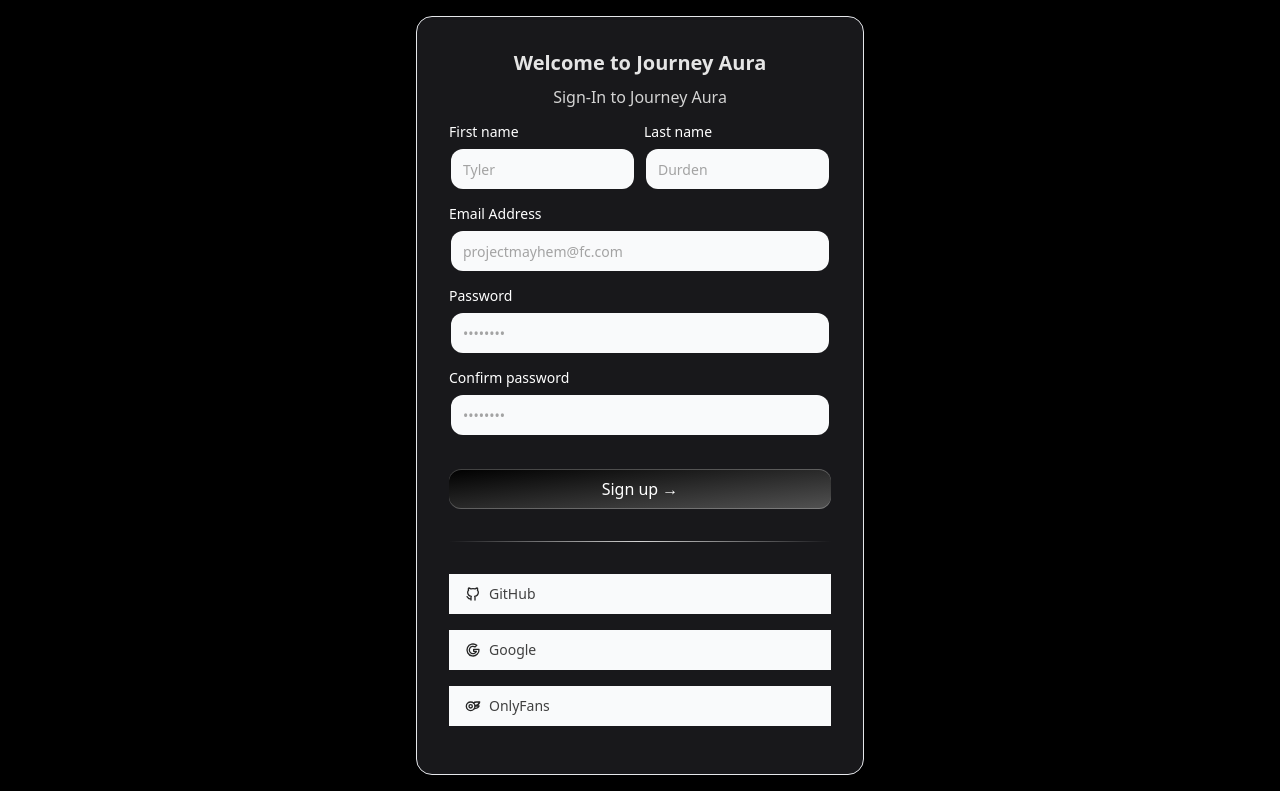
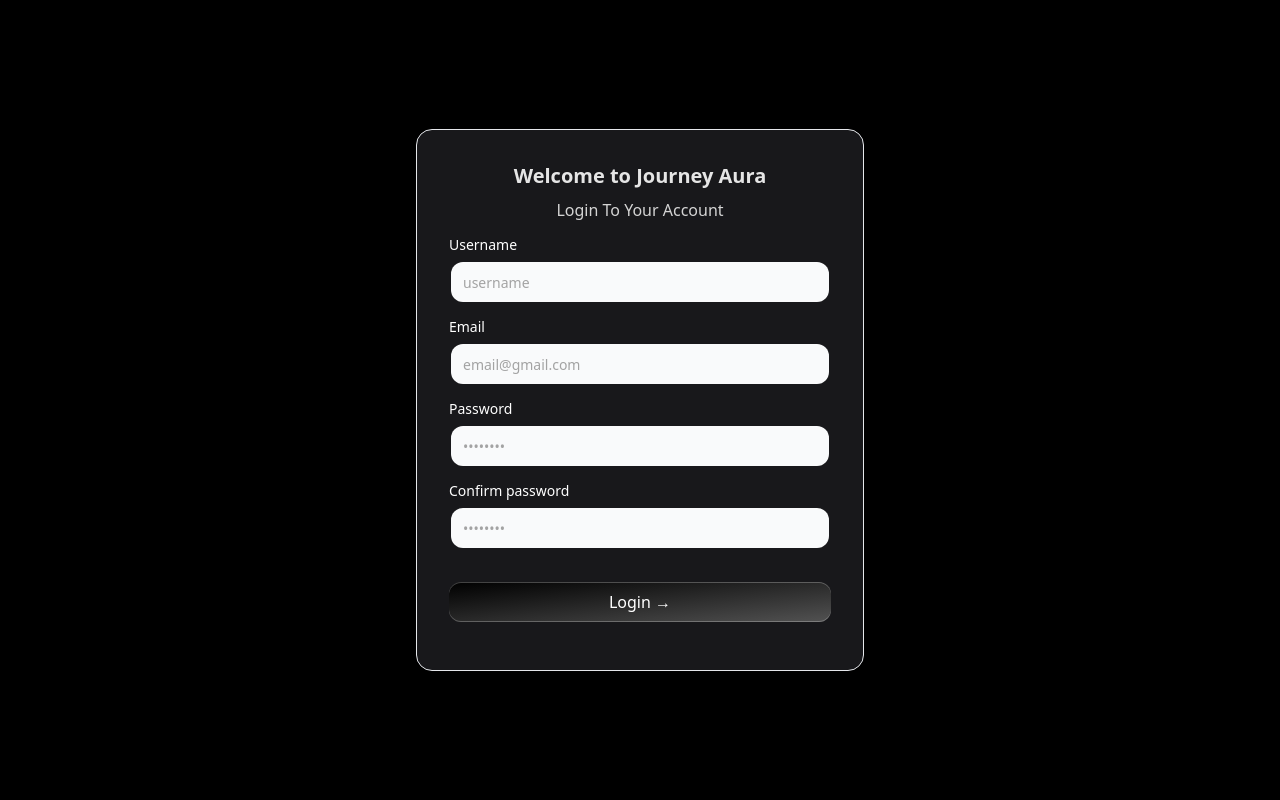
Before and after one commit to TheJayas/JourneyAura, a React (Vite) app in the folder frontend/: page /sign-in in a window 1280 px wide. Built offline with nearby package versions, Linux system fonts and the light colour scheme.

Commit message:
added frontend feature1

```diff
--- a/frontend/src/components/Home.tsx
+++ b/frontend/src/components/Home.tsx
@@ -4,9 +4,9 @@
 const Home = () => {
   return (
     <div className='bg-black h-screen w-screen'>
+      {/* <h1 className='text-white'>abcd</h1> */}
       <BackgroundBeams/>
     </div>
   )
 }
-
 export default withSplashScreen(Home);
--- a/frontend/src/components/sign-in-form.tsx
+++ b/frontend/src/components/sign-in-form.tsx
@@ -2,11 +2,6 @@
 import { Label } from "./ui/label";
 import { Input } from "./ui/input";
 import { cn } from "@/utils/cn";
-import {
-  IconBrandGithub,
-  IconBrandGoogle,
-  IconBrandOnlyfans,
-} from "@tabler/icons-react";
 
 export function SigninForm() {
   const handleSubmit = (e: React.FormEvent<HTMLFormElement>) => {
@@ -14,7 +9,7 @@
     console.log("Form submitted");
   };
   return (
-    <div className="h-full w-full bg-black">
+    <div className="h-screen w-screen bg-black my-auto flex flex-col justify-center">
     <div className="flex flex-col">
       <div className="h-4"></div>
     <div className="max-w-md w-full mx-auto rounded-none md:rounded-2xl p-4 md:p-8 shadow-input bg-zinc-900 border">
@@ -22,23 +17,17 @@
         Welcome to Journey Aura
       </h2>
       <p className="max-w-sm mt-2 text-neutral-300 text-center">
-        Sign-In to Journey Aura
+        Login To Your Account
       </p>
 
       <form className="my-4" onSubmit={handleSubmit}>
-        <div className="flex flex-col md:flex-row space-y-2 md:space-y-0 md:space-x-2 mb-4">
-          <LabelInputContainer>
-            <Label htmlFor="firstname" className="text-white">First name</Label>
-            <Input id="firstname" placeholder="Tyler" type="text" className="rounded-xl"/>
-          </LabelInputContainer>
-          <LabelInputContainer>
-            <Label htmlFor="lastname" className="text-white">Last name</Label>
-            <Input id="lastname" placeholder="Durden" type="text" className="rounded-xl"/>
-          </LabelInputContainer>
-        </div>
         <LabelInputContainer className="mb-4">
-          <Label htmlFor="email" className="text-white">Email Address</Label>
-          <Input id="email" placeholder="projectmayhem@fc.com" type="email" className="rounded-xl" />
+          <Label htmlFor="name" className="text-white">Username</Label>
+          <Input id="name" placeholder="username" type="text" className="rounded-xl"/>
+        </LabelInputContainer>
+        <LabelInputContainer className="mb-4">
+          <Label htmlFor="email" className="text-white">Email</Label>
+          <Input id="email" placeholder="email@gmail.com" type="email" className="rounded-xl" />
         </LabelInputContainer>
         <LabelInputContainer className="mb-4">
           <Label htmlFor="password" className="text-white">Password</Label>
@@ -58,44 +47,9 @@
           className="bg-gradient-to-br relative group/btn from-black dark:from-zinc-900 dark:to-zinc-900 to-neutral-600 block dark:bg-zinc-800 w-full text-white h-10 font-medium shadow-[0px_1px_0px_0px_#ffffff40_inset,0px_-1px_0px_0px_#ffffff40_inset] dark:shadow-[0px_1px_0px_0px_var(--zinc-800)_inset,0px_-1px_0px_0px_var(--zinc-800)_inset] rounded-xl"
           type="submit"
         >
-          Sign up &rarr;
+          Login &rarr;
           <BottomGradient />
         </button>
-
-        <div className="bg-gradient-to-r from-transparent via-neutral-300 dark:via-neutral-700 to-transparent my-8 h-[1px] w-full" />
-
-        <div className="flex flex-col space-y-4">
-          <button
-            className=" relative group/btn flex space-x-2 items-center justify-start px-4 w-full text-black rounded-md h-10 font-medium shadow-input bg-gray-50 dark:bg-zinc-900 dark:shadow-[0px_0px_1px_1px_var(--neutral-800)]"
-            type="submit"
-          >
-            <IconBrandGithub className="h-4 w-4 text-neutral-800 dark:text-neutral-300" />
-            <span className="text-neutral-700 dark:text-neutral-300 text-sm">
-              GitHub
-            </span>
-            <BottomGradient />
-          </button>
-          <button
-            className=" relative group/btn flex space-x-2 items-center justify-start px-4 w-full text-black rounded-md h-10 font-medium shadow-input bg-gray-50 dark:bg-zinc-900 dark:shadow-[0px_0px_1px_1px_var(--neutral-800)]"
-            type="submit"
-          >
-            <IconBrandGoogle className="h-4 w-4 text-neutral-800 dark:text-neutral-300" />
-            <span className="text-neutral-700 dark:text-neutral-300 text-sm">
-              Google
-            </span>
-            <BottomGradient />
-          </button>
-          <button
-            className=" relative group/btn flex space-x-2 items-center justify-start px-4 w-full text-black rounded-md h-10 font-medium shadow-input bg-gray-50 dark:bg-zinc-900 dark:shadow-[0px_0px_1px_1px_var(--neutral-800)]"
-            type="submit"
-          >
-            <IconBrandOnlyfans className="h-4 w-4 text-neutral-800 dark:text-neutral-300" />
-            <span className="text-neutral-700 dark:text-neutral-300 text-sm">
-              OnlyFans
-            </span>
-            <BottomGradient />
-          </button>
-        </div>
       </form>
     </div>
     <div className="h-4"></div>
--- a/frontend/src/components/sign-up-form.tsx
+++ b/frontend/src/components/sign-up-form.tsx
@@ -17,20 +17,20 @@
         Welcome to Journey Aura
       </h2>
       <p className="max-w-sm mt-2 text-neutral-300 text-center">
-        Register to Journey Aura
+        Create Your Account
       </p>
 
       <form className="my-4" onSubmit={handleSubmit}>
         <LabelInputContainer className="mb-4">
-          <Label htmlFor="name" className="text-white">Name</Label>
-          <Input id="name" placeholder="Tyler" type="text" className="rounded-xl"/>
+          <Label htmlFor="name" className="text-white">Username</Label>
+          <Input id="name" placeholder="username" type="text" className="rounded-xl"/>
         </LabelInputContainer>
         <LabelInputContainer className="mb-4">
-          <Label htmlFor="email" className="text-white">Email Address</Label>
-          <Input id="email" placeholder="projectmayhem@fc.com" type="email" className="rounded-xl" />
+          <Label htmlFor="email" className="text-white">Email</Label>
+          <Input id="email" placeholder="email@gmail.com" type="email" className="rounded-xl" />
         </LabelInputContainer>
         <LabelInputContainer className="mb-4">
-          <Label htmlFor="Number" className="text-white">Phone Number</Label>
+          <Label htmlFor="Number" className="text-white">Mobile</Label>
           <Input id="firstname" placeholder="9999999999" type="tel" maxLength={10} minLength={10} className="rounded-xl"/>
         </LabelInputContainer>
         <LabelInputContainer className="mb-4">
--- a/frontend/src/withSplashScreen.tsx
+++ b/frontend/src/withSplashScreen.tsx
@@ -31,7 +31,7 @@
           this.setState({
             loading: false,
           });
-        }, 4000);
+        }, 2000);
       } catch (err) {
         console.log(err);
         this.setState({
```
